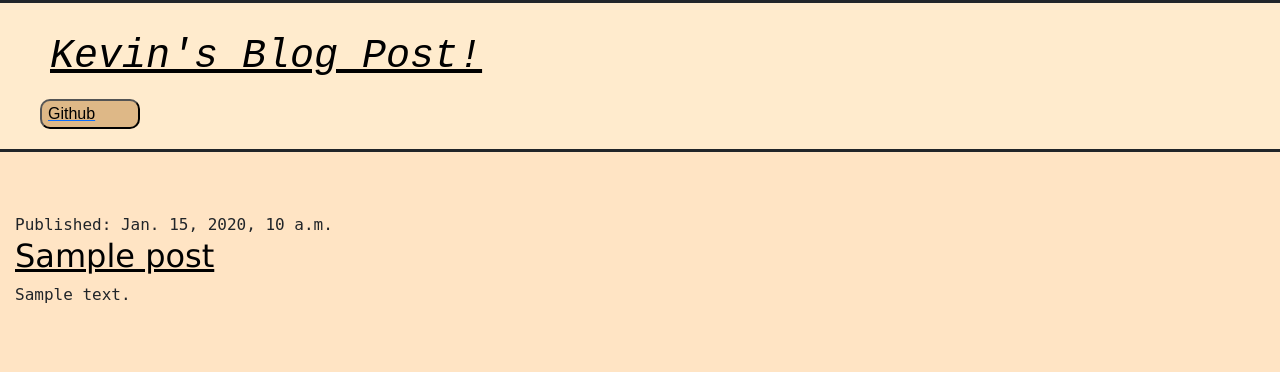
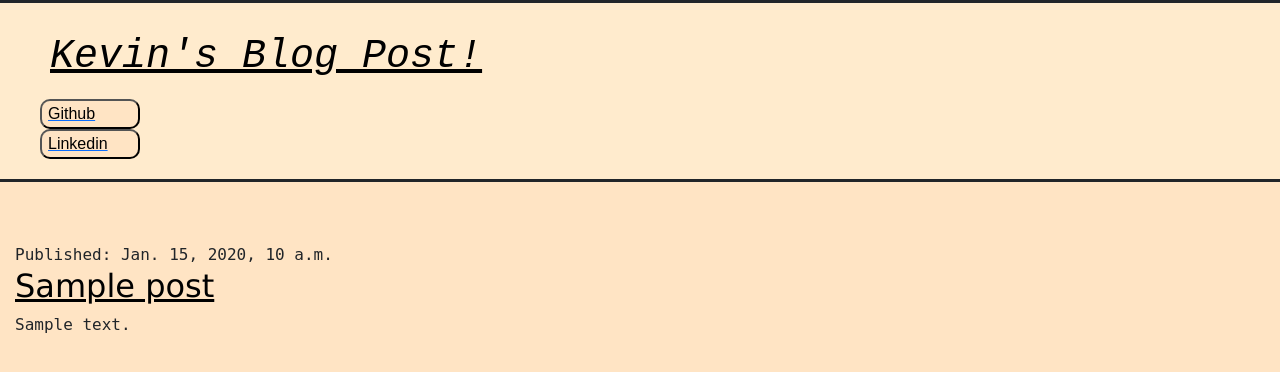
Before and after one commit to Kevin06x/Web-Blog-Post, a Django app: template blog/templates/blog/post_list.html in a window 1280 px wide. Shown: the top 372 px of the page. Run offline with Django 3.2, Linux system fonts and the light colour scheme; the template is opened without the code that fills it: values that come from a table or form of the project are taken from there, others are empty; tables that the repository leaves empty hold one stand-in row (values such as "Sample post").

Commit message:
Add new button

```diff
--- a/blog/static/CSS/blog.css
+++ b/blog/static/CSS/blog.css
@@ -55,17 +55,18 @@ body{
     mix-blend-mode: color-burn;
 }
 
-.git{
+.git, .linkedin{
     border-radius: 10px;
-    background-color: burlywood;
+    background-color: bisque;
     border-color: black;
     display: flex;
     color: black;
     min-width: 100px;
     min-height: 30px;
+    text-align: center;
 }
 
-.git:hover{
-    background-color: bisque;
+.git:hover, .linkedin:hover{
+    background-color:aliceblue;
     transition: 0.5s;
 }
--- a/blog/templates/blog/post_list.html
+++ b/blog/templates/blog/post_list.html
@@ -14,6 +14,9 @@
             <a href = "https://github.com/Kevin06x" target = "_blank">
                 <button type="button" class = "git">Github</button>
             </a>
+            <a href ="https://www.linkedin.com/in/Kevin06x/" target = "_blank">
+                <button type = "button" class = "linkedin">Linkedin</button>
+            </a>
         </header>
         {% for post in posts %}
             <article>
```
